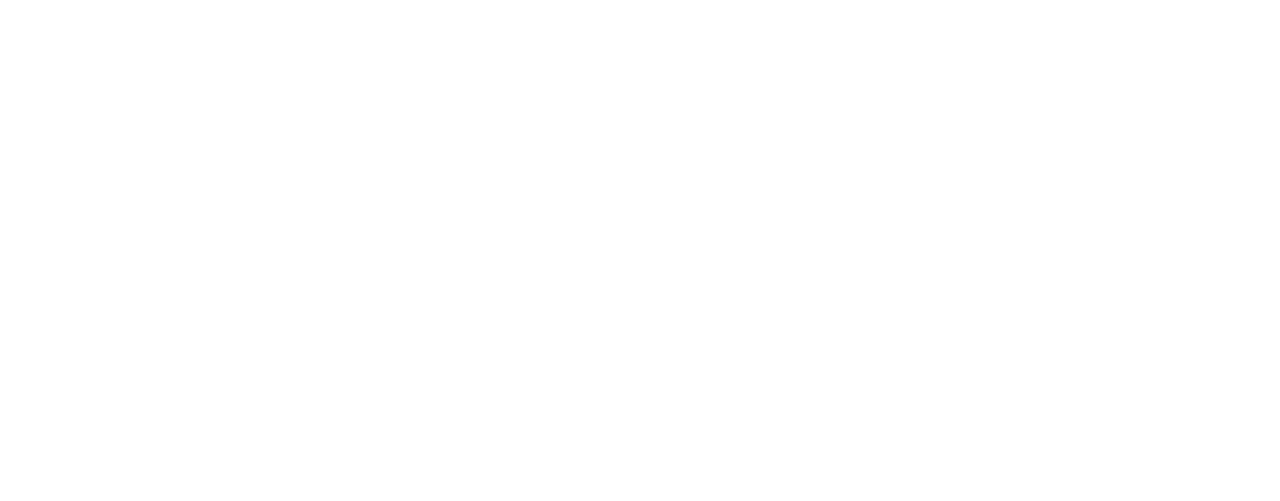
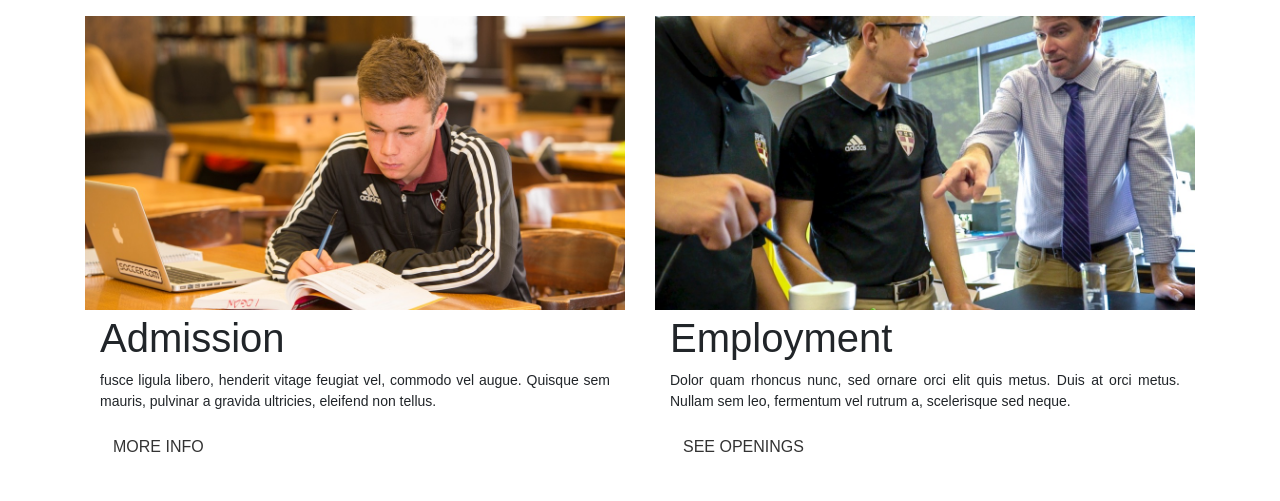
Before and after one commit to ErwinZadeh/UI-Dev-Code-Exercise, a plain HTML site: page index.html in a window 1280 px wide. Drawn offline with Linux system fonts and the light colour scheme.

Commit message:
Two bigger blocks in body done

```diff
--- a/index.html
+++ b/index.html
@@ -5,6 +5,40 @@
         <link rel="stylesheet" href="css/style.css"/>
     </head>
     <body>
+        <section class="section-one">
+            <div class="container">
+                <div class="row pt-3">
+                    <div class="col-sm-6 article-box p-0 pr-0 pl-0 pb-3">
+                        <div class="col-sm-12">
+                            <img src="img/admissions.jpg" class="img-fluid article-image"/>
+                            <div class="col-12 bg-white pb-3 pt-1">
+                                <h1 class="article-title position-relative">Admission</h1>
+                                <p class="article-description text-justify">
+                                    fusce ligula libero, henderit vitage feugiat vel, commodo vel augue. Quisque sem mauris, pulvinar a gravida ultricies, eleifend non tellus.
+                                </p>
+                                <a href="#" class="btn article-button">
+                                    MORE INFO
+                                </a>
+                            </div>
+                        </div>
+                    </div>
+                    <div class="col-sm-6 article-box p-0 pr-0 pl-0 pb-3">
+                        <div class="col-sm-12">
+                            <img src="img/employment.jpg" class="img-fluid article-image"/>
+                            <div class="col-12 bg-white pb-3 pt-1">
+                                <h1 class="article-title position-relative">Employment</h1>
+                                <p class="article-description text-justify">
+                                    Dolor quam rhoncus nunc, sed ornare orci elit quis metus. Duis at orci metus. Nullam sem leo, fermentum vel rutrum a, scelerisque sed neque.
+                                </p>
+                                <a href="#" class="btn article-button">
+                                    SEE OPENINGS
+                                </a>
+                            </div>
+                        </div>
+                    </div>
+                </div>
+            </div>
+        </section>
         <section class="footer">
             <div class="container">
                 <div class="row pt-3">
@@ -24,6 +58,7 @@
                     </div>
                 </div>
             </div>
+
         </section>
     </body>
 </html>
```
